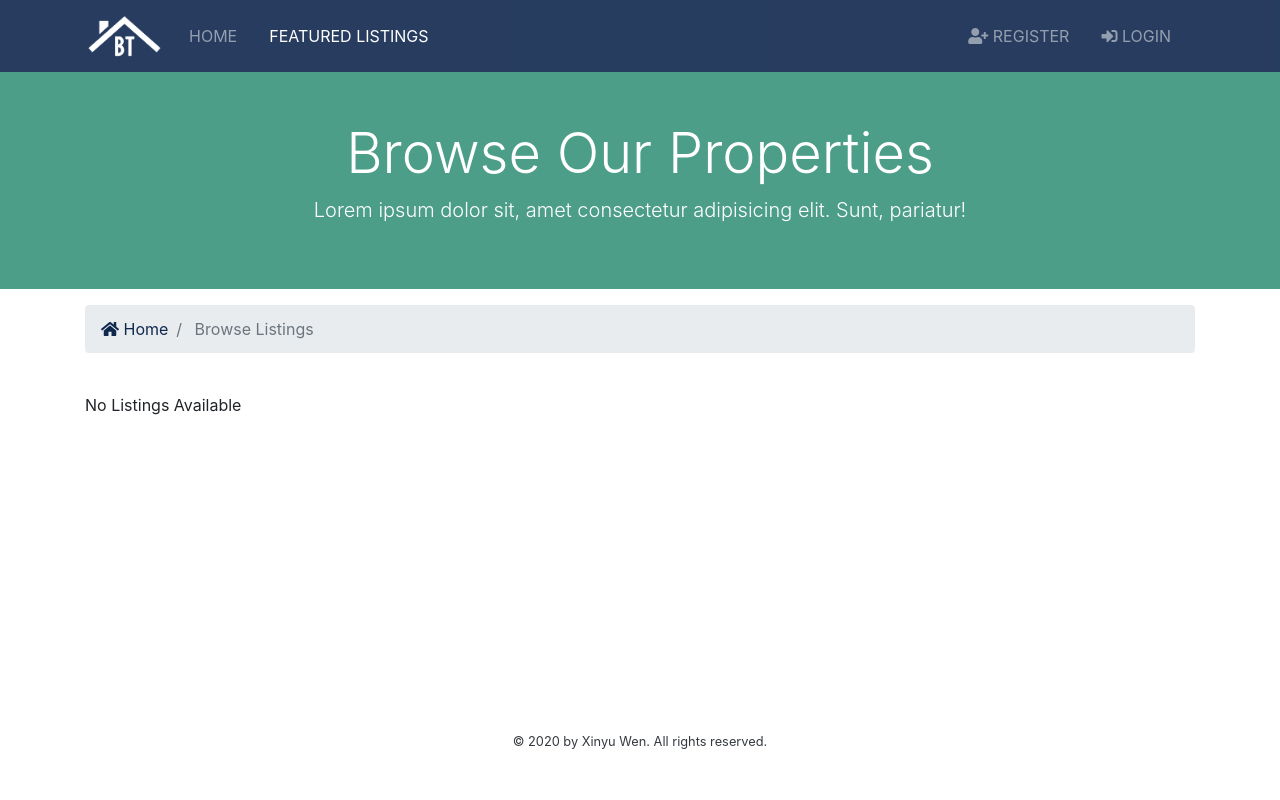
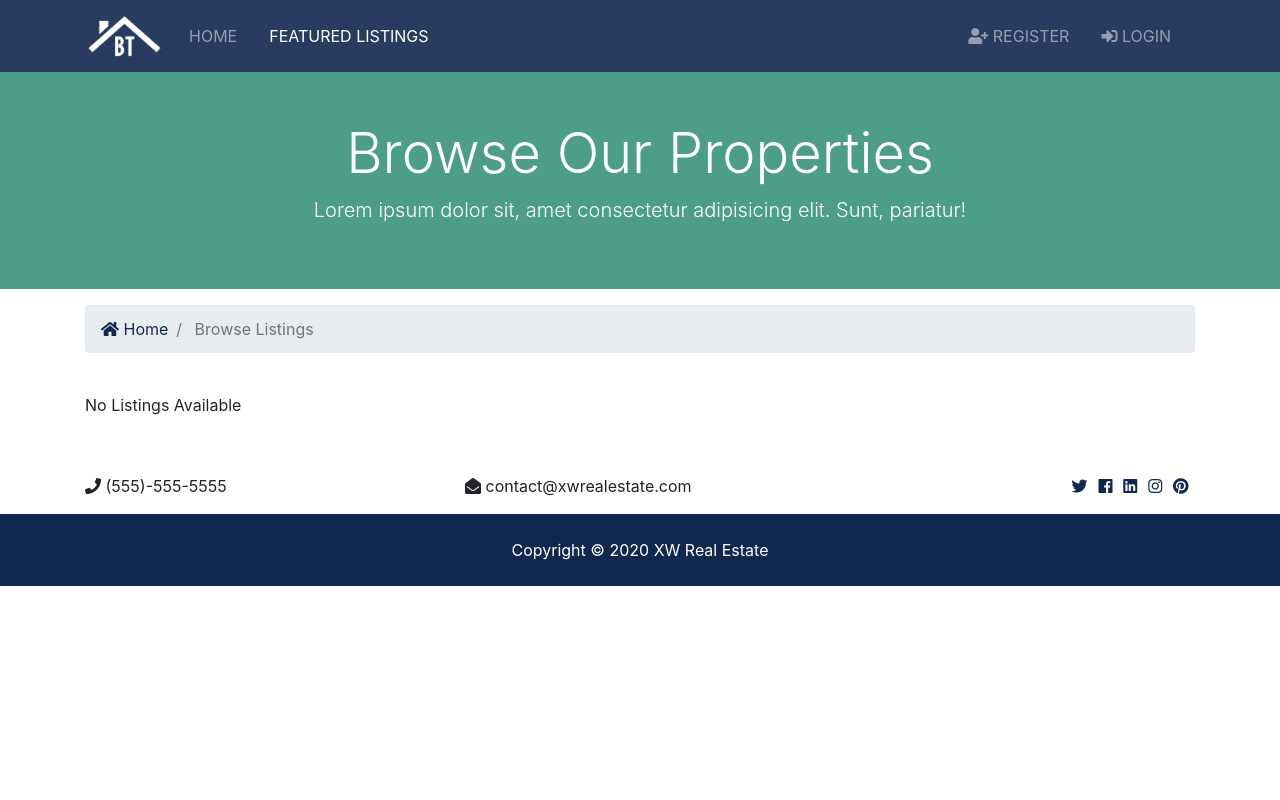
Before and after one commit to xinyuwen101/HomeFinder, a Django app: page /listings/ in a window 1280 px wide. Run offline with Django 3.2, Linux system fonts and the light colour scheme; data that the repository does not hold is empty; some libraries are stand-ins or nearby versions.

Commit message:
Revert "Update"
This reverts commit 8ffb0d08e10a824f38cca3e7dcab466d708dd38b.

```diff
--- a/pages/urls.py
+++ b/pages/urls.py
@@ -4,5 +4,4 @@ from . import views
 
 urlpatterns = [
     path('', views.index, name='index'),
-    path('help/', views.index, name='help'),
 ]
--- a/templates/base.html
+++ b/templates/base.html
@@ -1,7 +1,7 @@
 {% load static %}
 
 <!DOCTYPE html>
-<html lang="en" class="h-100">
+<html lang="en">
 
 <head>
     <meta charset="UTF-8">
@@ -19,14 +19,13 @@
     <title>XW Real Estate{% block title %}{% endblock %}</title>
 </head>
 
-<body class="d-flex flex-column h-100">
-
+<body>
 <!-- NavBar -->
 {% include 'partials/navbar.html' %}
-
 <!-- Main Content -->
 {% block content %} {% endblock %}
-
+<!-- Top Bar -->
+{% include 'partials/topbar.html' %}
 <!-- Footer -->
 {% include 'partials/footer.html' %}
 
--- a/templates/listings/listings.html
+++ b/templates/listings/listings.html
@@ -39,15 +39,12 @@
                     {% for listing in listings %}
                         <div class="col-md-6 col-lg-4 mb-4">
                             <div class="card listing-preview">
-                                <a href="{% url 'listing' listing.id %}">
                                 <img class="card-img-top" src="{{ listing.photo_main.url }}" alt="">
-
                                 <div class="card-img-overlay">
                                     <h2>
                                         <span class="badge badge-secondary text-white">${{ listing.price | intcomma }}</span>
                                     </h2>
                                 </div>
-                                </a>
                                 <div class="card-body">
                                     <div class="listing-heading text-center">
                                         <h4 class="text-primary">{{ listing.title }}</h4>
--- a/templates/partials/footer.html
+++ b/templates/partials/footer.html
@@ -1,9 +1,5 @@
 <!-- Footer -->
-<footer class="footer mt-auto py-5 bg-white text-dark text-center">
-    <small>&copy;
-        <script type="text/javascript">
-            document.write(new Date().getFullYear().toString());
-        </script>
-        by Xinyu Wen. All rights reserved.
-    </small>
+<footer id="main-footer" class="py-4 bg-primary text-white text-center">
+    Copyright &copy;
+    <span class="year"></span> XW Real Estate
 </footer>
--- /dev/null
+++ b/templates/partials/topbar.html
@@ -0,0 +1,32 @@
+<!-- Top Bar -->
+<section id="top-bar" class="p-3">
+    <div class="container">
+        <div class="row">
+            <div class="col-md-4">
+                <i class="fas fa-phone"></i> (555)-555-5555
+            </div>
+            <div class="col-md-4">
+                <i class="fas fa-envelope-open"></i> contact@xwrealestate.com
+            </div>
+            <div class="col-md-4">
+                <div class="social text-right">
+                    <a href="#">
+                        <i class="fab fa-twitter"></i>
+                    </a>
+                    <a href="#">
+                        <i class="fab fa-facebook"></i>
+                    </a>
+                    <a href="#">
+                        <i class="fab fa-linkedin"></i>
+                    </a>
+                    <a href="#">
+                        <i class="fab fa-instagram"></i>
+                    </a>
+                    <a href="#">
+                        <i class="fab fa-pinterest"></i>
+                    </a>
+                </div>
+            </div>
+        </div>
+    </div>
+</section>
```
Lines whose indentation alone changed are shown as unchanged.
